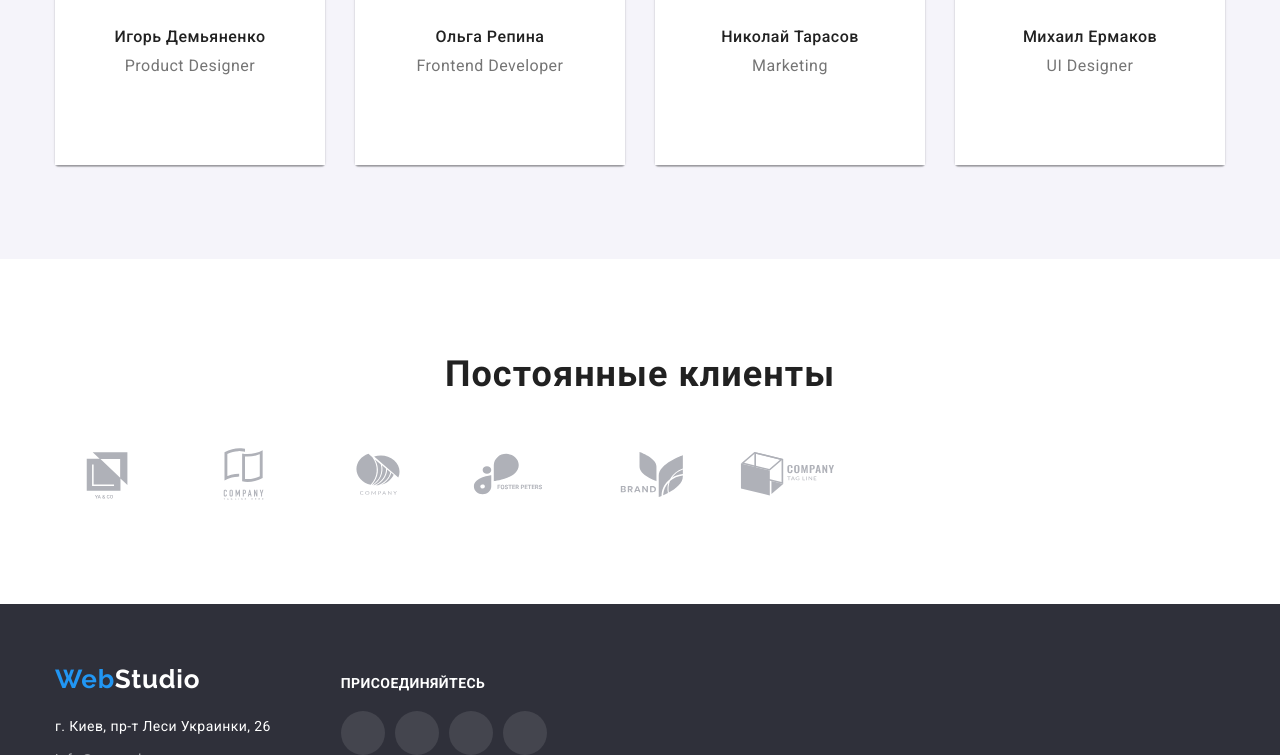
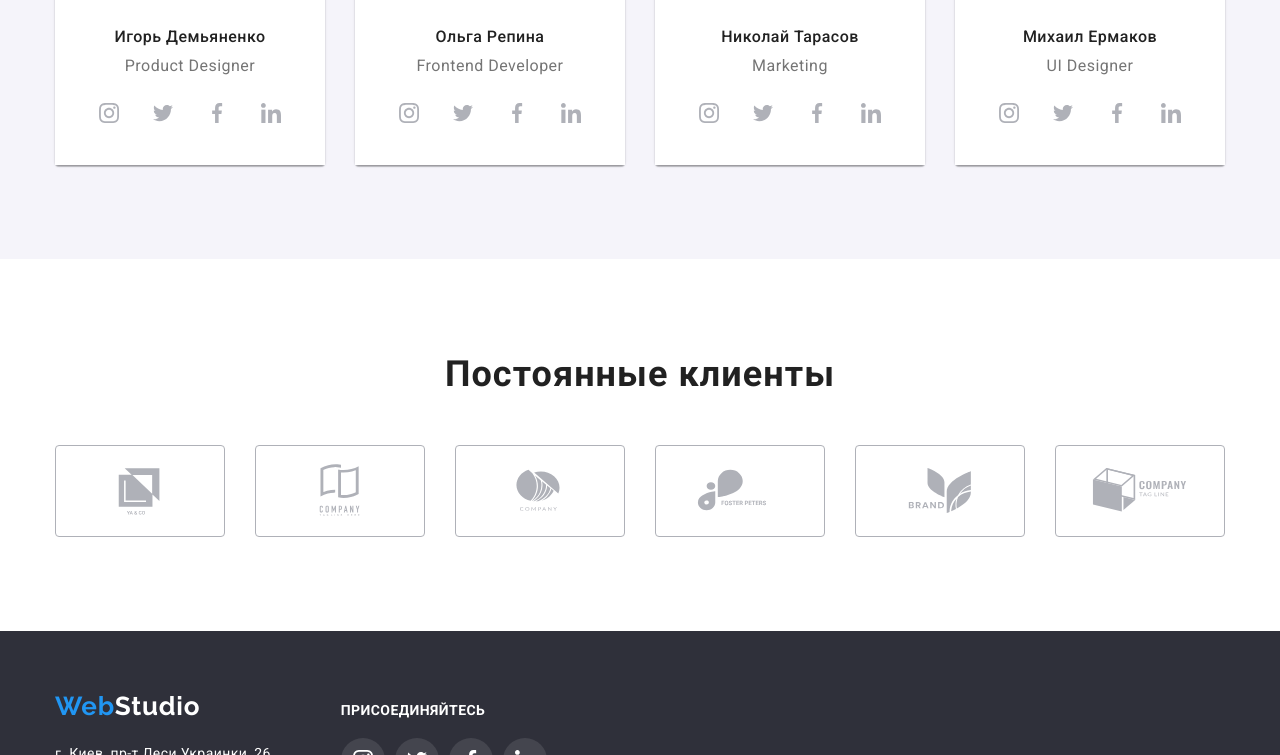
Before and after one commit to IvanHolovakha/goit-markup-hw-04, a plain HTML site: page index.html in a window 1280 px wide. Shown: the part 2045-2800 px from the top of the page. Drawn offline with nearby package versions, Linux system fonts and the light colour scheme.

Commit message:
add clients icon

```diff
--- a/css/styles.css
+++ b/css/styles.css
@@ -58,6 +58,16 @@ img {
 .section {
   padding-top: 94px;
   padding-bottom: 94px;
+}
+
+.section-title {
+  margin-bottom: 50px;
+  text-align: center;
+  font-weight: 700;
+  font-size: 36px;
+  line-height: 1.17;
+  letter-spacing: 0.03em;
+  color: var(--title-text-color);
 }
 
 .social-list {
@@ -273,16 +283,6 @@ img {
   padding-bottom: 94px;
 }
 
-.section-title {
-  margin-bottom: 50px;
-  text-align: center;
-  font-weight: 700;
-  font-size: 36px;
-  line-height: 1.17;
-  letter-spacing: 0.03em;
-  color: var(--title-text-color);
-}
-
 .card-set,
 .work-section-list,
 .team-section-list {
@@ -354,23 +354,11 @@ fill: var(--secondary-text-color);
 
 .clients-list {
   display: flex;
-  /* justify-content: space-between; */
-}
-
-.clients-list-item {
-  /* display: flex;
-  justify-content: center;
-  align-items: center;
-  width: 170px;
-  height: 92px;
-  border: 1px solid #AFB1B8;
-  border-radius: 4px; */
 }
 
 .clients-list-item:not(:last-child) {
   margin-right: 30px;
 }
-
 .clients-list-link {
   display: flex;
   justify-content: center;
@@ -379,52 +367,20 @@ fill: var(--secondary-text-color);
   height: 92px;
   border: 1px solid #AFB1B8;
   border-radius: 4px;
-  /* border: 1px solid #AFB1B8;
-  box-sizing: border-box;
-  border-radius: 4px; */
-
-  display: block;
-  /* width: 170px;
-  height: 92px;
-  border: 1px solid #AFB1B8;
-  border-radius: 4px; */
-  /* width: 170px;
-  height: 92px; */
-}
-
-.clients-list-icon:not(:last-child) {
-  margin-right: 30px;
 }
 
 .clients-list-icon {
-  /* display: flex; */
-  /* justify-content: center;
-  align-items: center; */
-  /* padding-top: 16px;
-  padding-bottom: 16px; */
-  /* width: 170px;
-  height: 92px;
-  border: 1px solid #AFB1B8; */
-  /* box-sizing: border-box; */
-  /* border-radius: 4px; */
   fill: #AFB1B8;
 }
 
 .clients-list-link:hover .clients-list-icon,
 .clients-list-link:focus .clients-list-icon {
   fill: var(--accent-color);
-  /* border: 1px solid var(--accent-color) */
 }
 
 .clients-list-link:hover,
 .clients-list-link:focus {
-  /* fill: var(--accent-color); */
-}
-
-.clients-list-icon:hover,
-.clients-list-icon:focus {
-  /* fill: var(--accent-color); */
-
+  border: 1px solid var(--accent-color)
 }
 
 /* footer */
--- a/index.html
+++ b/index.html
@@ -39,7 +39,7 @@
                 <li class="header-contacts-item">
                     <a class="contact-information link" href="mailto:info@devstudio.com">
                         <svg class="header-contacts-logo" width="16" height="12">
-                            <use href="./images/iconc.svg#email"></use>
+                            <use href="./images/icons.svg#email"></use>
                         </svg>
                         info@devstudio.com
                     </a>
@@ -47,7 +47,7 @@
                 <li class="header-contacts-item">
                     <a class="contact-information link" href="tel:+380961111111">
                         <svg class="header-contacts-logo" width="16" height="12">
-                            <use href="./images/iconc.svg#smartphone"></use>
+                            <use href="./images/icons.svg#smartphone"></use>
                         </svg>
                         +38 096 111 11 11
                     </a>
@@ -73,7 +73,7 @@
                     <li class="work-principles-item">
                         <div class="work-principles-icon">
                             <svg class="" width="70" height="70">
-                                <use href="./images/iconc.svg#antenna"></use>
+                                <use href="./images/icons.svg#antenna"></use>
                             </svg>
                         </div>
                         <h3 class="subtitle">Внимание к деталям</h3>
@@ -83,7 +83,7 @@
                     <li class="work-principles-item">
                         <div class="work-principles-icon">
                             <svg class="" width="70" height="70">
-                                <use href="./images/iconc.svg#clock"></use>
+                                <use href="./images/icons.svg#clock"></use>
                             </svg>
                         </div>
                         <h3 class="subtitle">Пунктуальность</h3>
@@ -94,7 +94,7 @@
                     <li class="work-principles-item">
                         <div class="work-principles-icon">
                             <svg class="" width="70" height="70">
-                                <use href="./images/iconc.svg#diagram"></use>
+                                <use href="./images/icons.svg#diagram"></use>
                             </svg>
                         </div>
                         <h3 class="subtitle">Планирование</h3>
@@ -104,7 +104,7 @@
                     <li class="work-principles-item">
                         <div class="work-principles-icon">
                             <svg class="" width="70" height="70">
-                                <use href="./images/iconc.svg#astronaut"></use>
+                                <use href="./images/icons.svg#astronaut"></use>
                             </svg>
                         </div>
                         <h3 class="subtitle">Современные технологии</h3>
@@ -148,28 +148,28 @@
                                 <li class="social-list-item">
                                     <a class="social-list-link" href="">
                                         <svg class="social-list-icon" width="20" height="20">
-                                            <use href="./images/iconc.svg#instagram"></use>
+                                            <use href="./images/icons.svg#instagram"></use>
                                         </svg>
                                     </a>
                                 </li>
                                 <li class="social-list-item">
                                     <a class="social-list-link" href="">
                                         <svg class="social-list-icon" width="20" height="20">
-                                            <use href="./images/iconc.svg#twitter"></use>
+                                            <use href="./images/icons.svg#twitter"></use>
                                         </svg>
                                     </a>
                                 </li>
                                 <li class="social-list-item">
                                     <a class="social-list-link" href="">
                                         <svg class="social-list-icon" width="20" height="20">
-                                            <use href="./images/iconc.svg#facebook"></use>
+                                            <use href="./images/icons.svg#facebook"></use>
                                         </svg>
                                     </a>
                                 </li>
                                 <li class="social-list-item">
                                     <a class="social-list-link" href="">
                                         <svg class="social-list-icon" width="20" height="20">
-                                            <use href="./images/iconc.svg#linkedin"></use>
+                                            <use href="./images/icons.svg#linkedin"></use>
                                         </svg>
                                     </a>
                                 </li>
@@ -185,28 +185,28 @@
                                 <li class="social-list-item">
                                     <a class="social-list-link" href="">
                                         <svg class="social-list-icon" width="20" height="20">
-                                            <use href="./images/iconc.svg#instagram"></use>
+                                            <use href="./images/icons.svg#instagram"></use>
                                         </svg>
                                     </a>
                                 </li>
                                 <li class="social-list-item">
                                     <a class="social-list-link" href="">
                                         <svg class="social-list-icon" width="20" height="20">
-                                            <use href="./images/iconc.svg#twitter"></use>
+                                            <use href="./images/icons.svg#twitter"></use>
                                         </svg>
                                     </a>
                                 </li>
                                 <li class="social-list-item">
                                     <a class="social-list-link" href="">
                                         <svg class="social-list-icon" width="20" height="20">
-                                            <use href="./images/iconc.svg#facebook"></use>
+                                            <use href="./images/icons.svg#facebook"></use>
                                         </svg>
                                     </a>
                                 </li>
                                 <li class="social-list-item">
                                     <a class="social-list-link" href="">
                                         <svg class="social-list-icon" width="20" height="20">
-                                            <use href="./images/iconc.svg#linkedin"></use>
+                                            <use href="./images/icons.svg#linkedin"></use>
                                         </svg>
                                     </a>
                                 </li>
@@ -222,28 +222,28 @@
                                 <li class="social-list-item">
                                     <a class="social-list-link" href="">
                                         <svg class="social-list-icon" width="20" height="20">
-                                            <use href="./images/iconc.svg#instagram"></use>
+                                            <use href="./images/icons.svg#instagram"></use>
                                         </svg>
                                     </a>
                                 </li>
                                 <li class="social-list-item">
                                     <a class="social-list-link" href="">
                                         <svg class="social-list-icon" width="20" height="20">
-                                            <use href="./images/iconc.svg#twitter"></use>
+                                            <use href="./images/icons.svg#twitter"></use>
                                         </svg>
                                     </a>
                                 </li>
                                 <li class="social-list-item">
                                     <a class="social-list-link" href="">
                                         <svg class="social-list-icon" width="20" height="20">
-                                            <use href="./images/iconc.svg#facebook"></use>
+                                            <use href="./images/icons.svg#facebook"></use>
                                         </svg>
                                     </a>
                                 </li>
                                 <li class="social-list-item">
                                     <a class="social-list-link" href="">
                                         <svg class="social-list-icon" width="20" height="20">
-                                            <use href="./images/iconc.svg#linkedin"></use>
+                                            <use href="./images/icons.svg#linkedin"></use>
                                         </svg>
                                     </a>
                                 </li>
@@ -260,28 +260,28 @@
                                 <li class="social-list-item">
                                     <a class="social-list-link" href="">
                                         <svg class="social-list-icon" width="20" height="20">
-                                            <use href="./images/iconc.svg#instagram"></use>
+                                            <use href="./images/icons.svg#instagram"></use>
                                         </svg>
                                     </a>
                                 </li>
                                 <li class="social-list-item">
                                     <a class="social-list-link" href="">
                                         <svg class="social-list-icon" width="20" height="20">
-                                            <use href="./images/iconc.svg#twitter"></use>
+                                            <use href="./images/icons.svg#twitter"></use>
                                         </svg>
                                     </a>
                                 </li>
                                 <li class="social-list-item">
                                     <a class="social-list-link" href="">
                                         <svg class="social-list-icon" width="20" height="20">
-                                            <use href="./images/iconc.svg#facebook"></use>
+                                            <use href="./images/icons.svg#facebook"></use>
                                         </svg>
                                     </a>
                                 </li>
                                 <li class="social-list-item">
                                     <a class="social-list-link" href="">
                                         <svg class="social-list-icon" width="20" height="20">
-                                            <use href="./images/iconc.svg#linkedin"></use>
+                                            <use href="./images/icons.svg#linkedin"></use>
                                         </svg>
                                     </a>
                                 </li>
@@ -292,48 +292,47 @@
             </div>
         </section>
 
-        <!-- our client section -->
         <section class="section">
             <div class="container">
                 <h2 class="section-title">Постоянные клиенты</h2>
                 <ul class="clients-list list">
                     <li class="clients-list-item">
-                        <a href="clients-list-link">
+                        <a href="" class="clients-list-link">
                             <svg class="clients-list-icon" width="106" height="60">
                                 <use href="./images/icons.svg#client1"></use>
                             </svg>
                         </a>
                     </li>
                     <li class="clients-list-item">
-                        <a href="clients-list-link">
+                        <a href="" class="clients-list-link">
                             <svg class="clients-list-icon" width="106" height="60">
                                 <use href="./images/icons.svg#client2"></use>
                             </svg>
                         </a>
                     </li>
                     <li class="clients-list-item">
-                        <a href="clients-list-link">
+                        <a href="" class="clients-list-link">
                             <svg class="clients-list-icon" width="106" height="60">
                                 <use href="./images/icons.svg#client3"></use>
                             </svg>
                         </a>
                     </li>
                     <li class="clients-list-item">
-                        <a href="clients-list-link">
+                        <a href="" class="clients-list-link">
                             <svg class="clients-list-icon" width="106" height="60">
                                 <use href="./images/icons.svg#client4"></use>
                             </svg>
                         </a>
                     </li>
                     <li class="clients-list-item">
-                        <a href="clients-list-link">
+                        <a href="" class="clients-list-link">
                             <svg class="clients-list-icon" width="106" height="60">
                                 <use href="./images/icons.svg#client5"></use>
                             </svg>
                         </a>
                     </li>
                     <li class="clients-list-item">
-                        <a href="clients-list-link">
+                        <a href="" class="clients-list-link">
                             <svg class="clients-list-icon" width="106" height="60">
                                 <use href="./images/icons.svg#client6"></use>
                             </svg>
@@ -374,28 +373,28 @@
                         <li class="footer-social-list-item">
                             <a class="footer-social-list-link" href="">
                                 <svg class="footer-social-list-icon" width="20" height="20">
-                                    <use href="./images/iconc.svg#instagram"></use>
+                                    <use href="./images/icons.svg#instagram"></use>
                                 </svg>
                             </a>
                         </li>
                         <li class="footer-social-list-item">
                             <a class="footer-social-list-link" href="">
                                 <svg class="footer-social-list-icon" width="20" height="20">
-                                    <use href="./images/iconc.svg#twitter"></use>
+                                    <use href="./images/icons.svg#twitter"></use>
                                 </svg>
                             </a>
                         </li>
                         <li class="footer-social-list-item">
                             <a class="footer-social-list-link" href="">
                                 <svg class="footer-social-list-icon" width="20" height="20">
-                                    <use href="./images/iconc.svg#facebook"></use>
+                                    <use href="./images/icons.svg#facebook"></use>
                                 </svg>
                             </a>
                         </li>
                         <li class="footer-social-list-item">
                             <a class="footer-social-list-link" href="">
                                 <svg class="footer-social-list-icon" width="20" height="20">
-                                    <use href="./images/iconc.svg#linkedin"></use>
+                                    <use href="./images/icons.svg#linkedin"></use>
                                 </svg>
                             </a>
                         </li>
```
Also changed, not shown: portfolio.html (+6 -6 lines).
